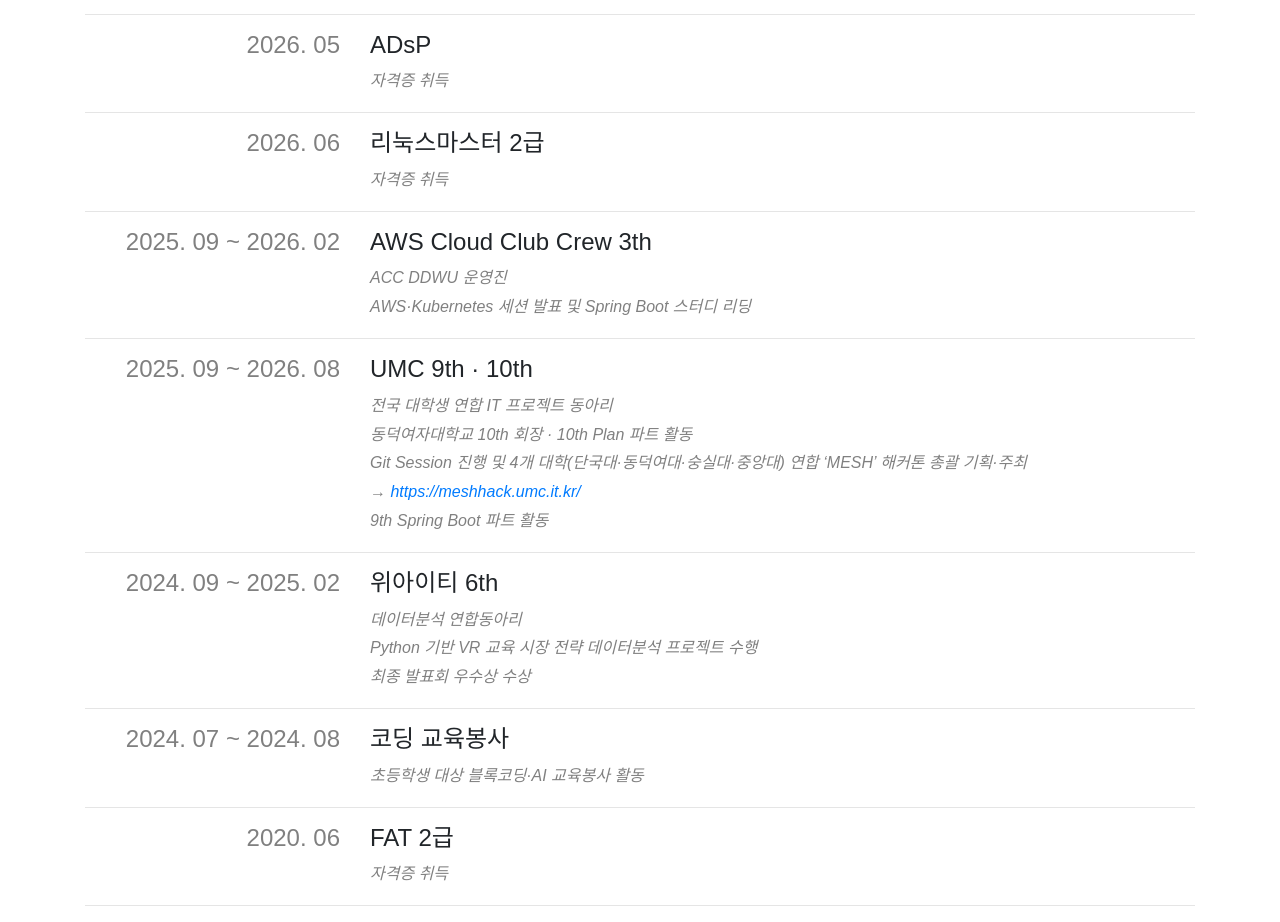
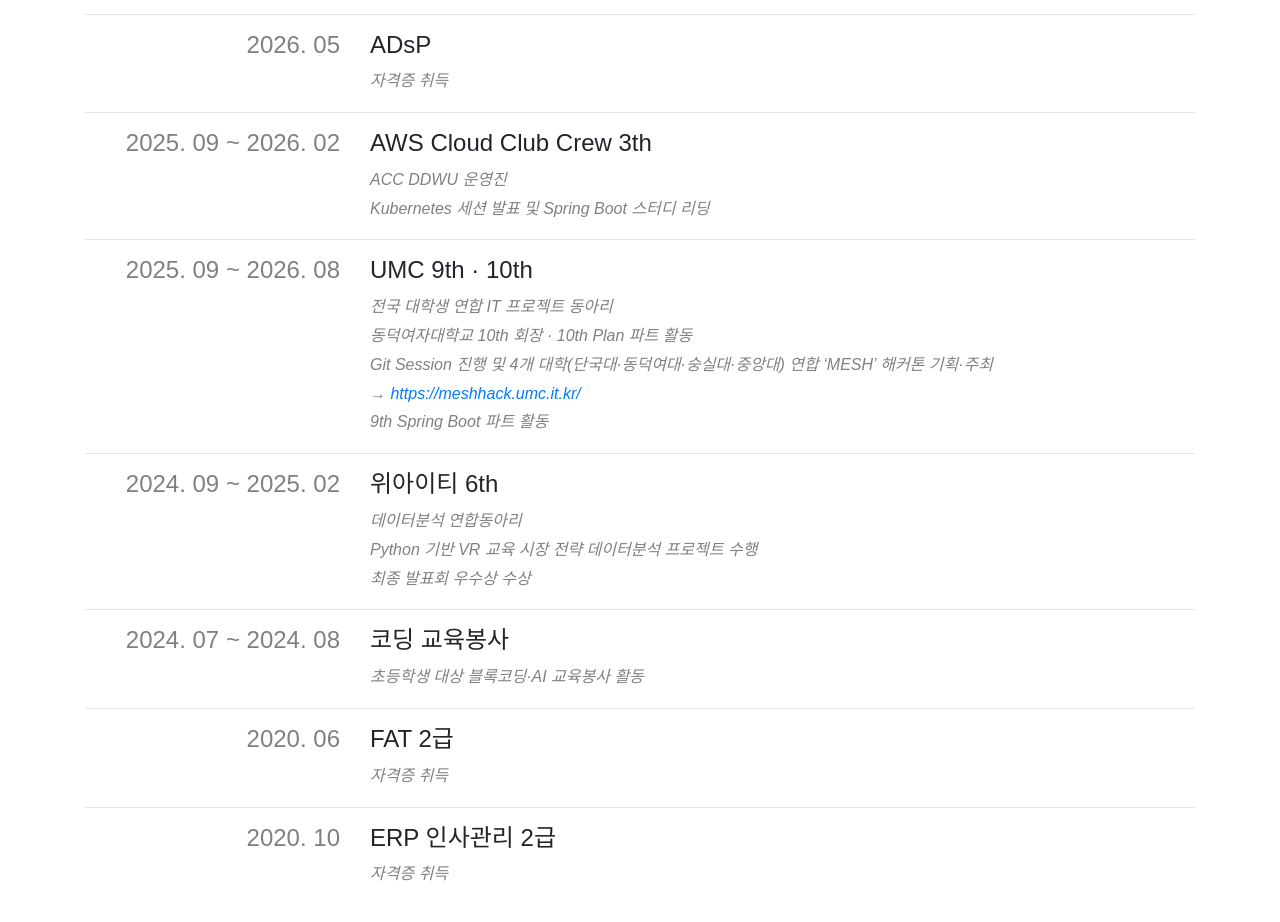
Before and after one commit to gaeunee2/resume-nextjs, a Next.js app: page / in a window 1280 px wide. Shown: the part 3900-4822 px from the top of the page. Built offline with nearby package versions, Linux system fonts and the light colour scheme; a web font is replaced by a local one.

Commit message:
Update portfolio

```diff
--- a/payload/etc.ts
+++ b/payload/etc.ts
@@ -15,20 +15,15 @@ const etc: IEtc.Payload = {
       startedAt: '2026-05',
     },
     {
-      title: '리눅스마스터 2급',
-      subTitle: '자격증 취득',
-      startedAt: '2026-06',
-    },
-    {
       title: 'AWS Cloud Club Crew 3th',
-      subTitle: 'ACC DDWU 운영진\nAWS·Kubernetes 세션 발표 및 Spring Boot 스터디 리딩',
+      subTitle: 'ACC DDWU 운영진\nKubernetes 세션 발표 및 Spring Boot 스터디 리딩',
       startedAt: '2025-09',
       endedAt: '2026-02',
     },
     {
       title: 'UMC 9th · 10th',
       subTitle:
-        '전국 대학생 연합 IT 프로젝트 동아리\n동덕여자대학교 10th 회장 · 10th Plan 파트 활동\nGit Session 진행 및 4개 대학(단국대·동덕여대·숭실대·중앙대) 연합 ‘MESH’ 해커톤 총괄 기획·주최\n→ https://meshhack.umc.it.kr/\n9th Spring Boot 파트 활동',
+        '전국 대학생 연합 IT 프로젝트 동아리\n동덕여자대학교 10th 회장 · 10th Plan 파트 활동\nGit Session 진행 및 4개 대학(단국대·동덕여대·숭실대·중앙대) 연합 ‘MESH’ 해커톤 기획·주최\n→ https://meshhack.umc.it.kr/\n9th Spring Boot 파트 활동',
       startedAt: '2025-09',
       endedAt: '2026-08',
     },
```
Also changed, not shown: 2 other files (tests, documents, lock files or other folders).
